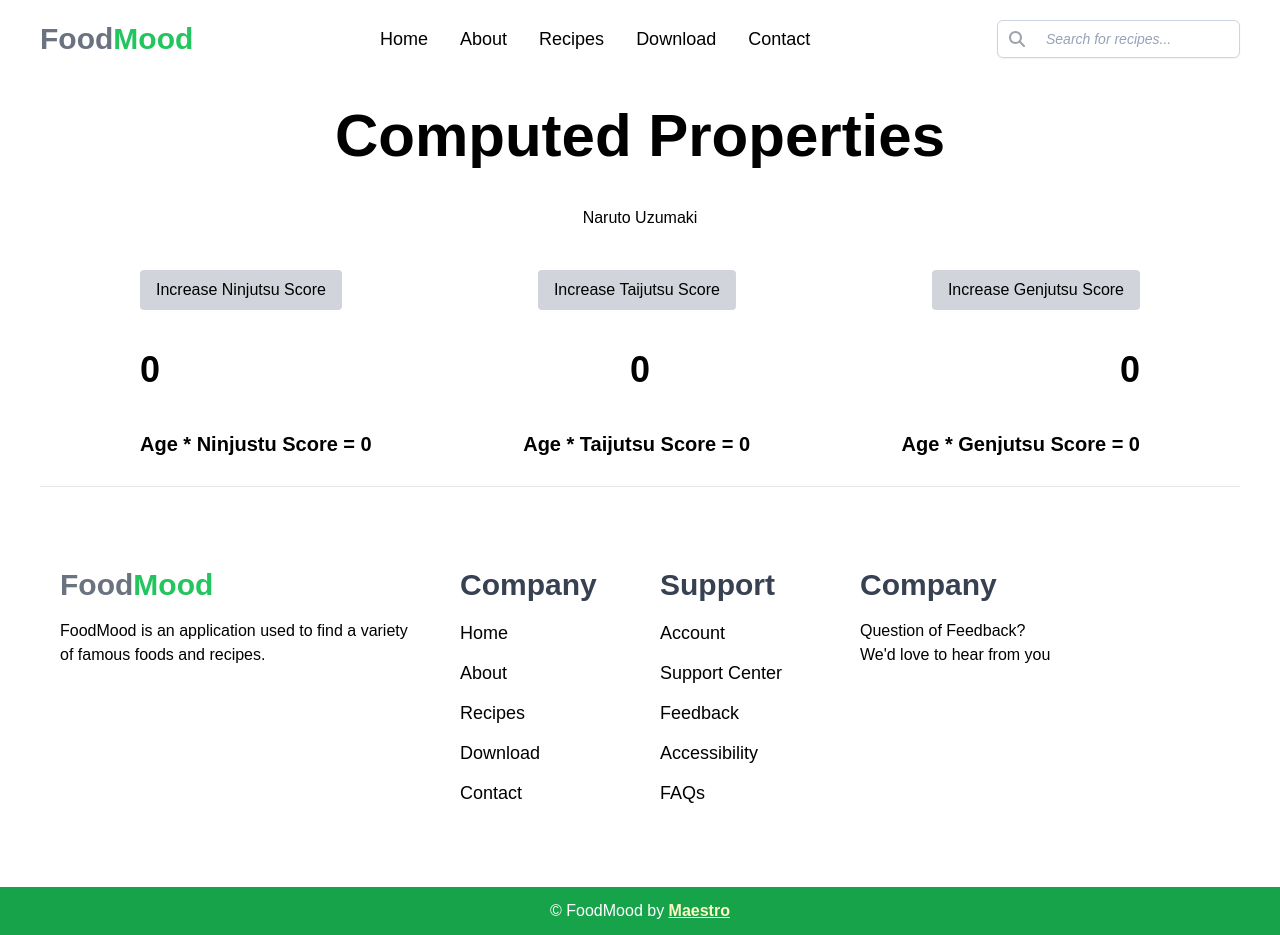
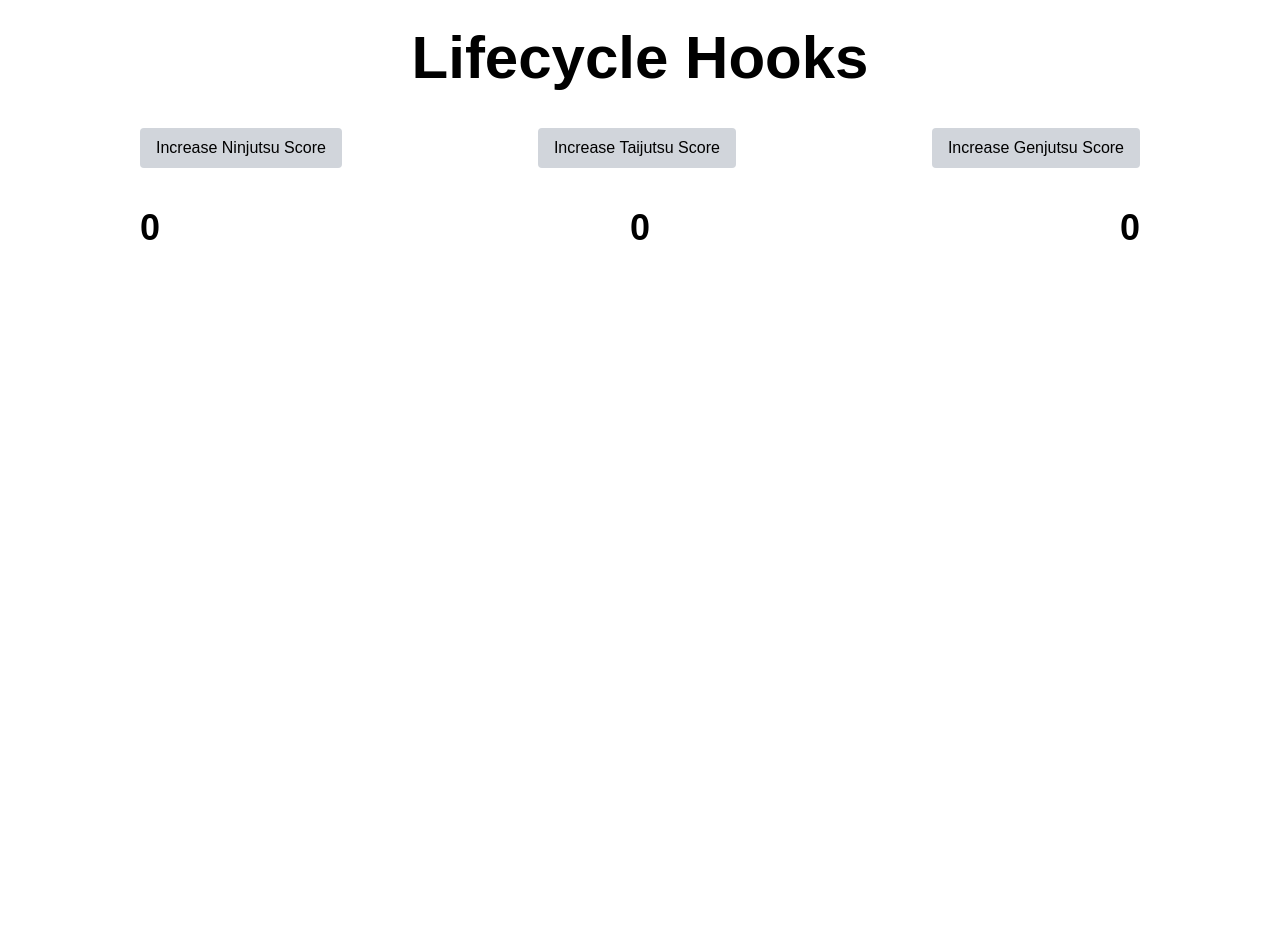
Before and after one commit to Maestroharyor/VueJS-3-Tutorial-Playlist, a Vue app: page / in a window 1280 px wide. After the commit the page ends 800 px from the top, so only its background shows below. Built offline with nearby package versions, Linux system fonts and the light colour scheme; a web font is replaced by a local one.

Commit message:
Lesson 18

```diff
--- a/src/App.vue
+++ b/src/App.vue
@@ -1,11 +1,7 @@
 <template lang="html">
-  <DefaultLayout>
+  <!-- <DefaultLayout> -->
   <div class="py-7 max-w-[1000px] mx-auto text-center">
-      <h1 class="text-6xl mb-10 font-bold">Computed Properties</h1>
-
-      <div class="mb-10">
-        <p>{{  fullName  }}</p>
-      </div>
+    <h1 class="text-6xl mb-10 font-bold">Lifecycle Hooks</h1>
 
     <div>
       <div class="flex gap-5 items-center justify-between">
@@ -26,28 +22,22 @@
         <p class="text-4xl font-bold">{{  genjustsuScore  }}</p>
       </div>
 
-        <div class="flex gap-5 items-center justify-between mt-10">
-          <p class="text-xl text-center font-bold">Age * Ninjustu Score = {{  increaseNinjustu  }}</p>
-          <p class="text-xl text-center font-bold">Age * Taijutsu Score = {{  increaseTaijutsu  }}</p>
-          <p class="text-xl text-center font-bold">Age * Genjutsu Score = {{  increaseGenjutsu  }}</p>
-        </div>
-
 
     </div>
   </div>
-  </DefaultLayout>
+  <!-- </DefaultLayout> -->
 
 </template>
 
 <script lang="js">
-import DefaultLayout from './components/layouts/DefaultLayout.vue';
+// import DefaultLayout from './components/layouts/DefaultLayout.vue';
 
 
 export default {
   name: 'App',
-  components: {
-    DefaultLayout
-  },
+  // components: {
+  //   DefaultLayout
+  // },
   data() {
     return {
       firstName: "Naruto",
@@ -58,23 +48,29 @@ export default {
       genjustsuScore: 0
     }
   },
-
-  computed: {
-    fullName() {
-      return `${this.firstName} ${this.lastName}`
+  beforeCreate() {
+    console.log("Component is about to be created")
   },
-    increaseNinjustu() {
-      console.log("Increase ninjutsu")
-      return this.ninjutsuScore * this.age
+  created() {
+    console.log("Component created")
   },
-    increaseTaijutsu() {
-      console.log("Increase taijutsu")
-      return this.taijutsuScore * this.age
+  beforeMount() {
+    console.log("About to mount")
   },
-    increaseGenjutsu() {
-      console.log("Increase genjutsu")
-      return this.genjustsuScore * this.age
+  mounted() {
+    console.log("Mounted")
   },
+  beforeUpdate() {
+    console.log("About to be updated")
+  },
+  updated() {
+    console.log("Component updated")
+  },
+  beforeUnmount() {
+    console.log("About to unmount")
+  },
+  unmounted() {
+    console.log("unmounted")
   }
 
 
```
Lines whose indentation alone changed are shown as unchanged.
